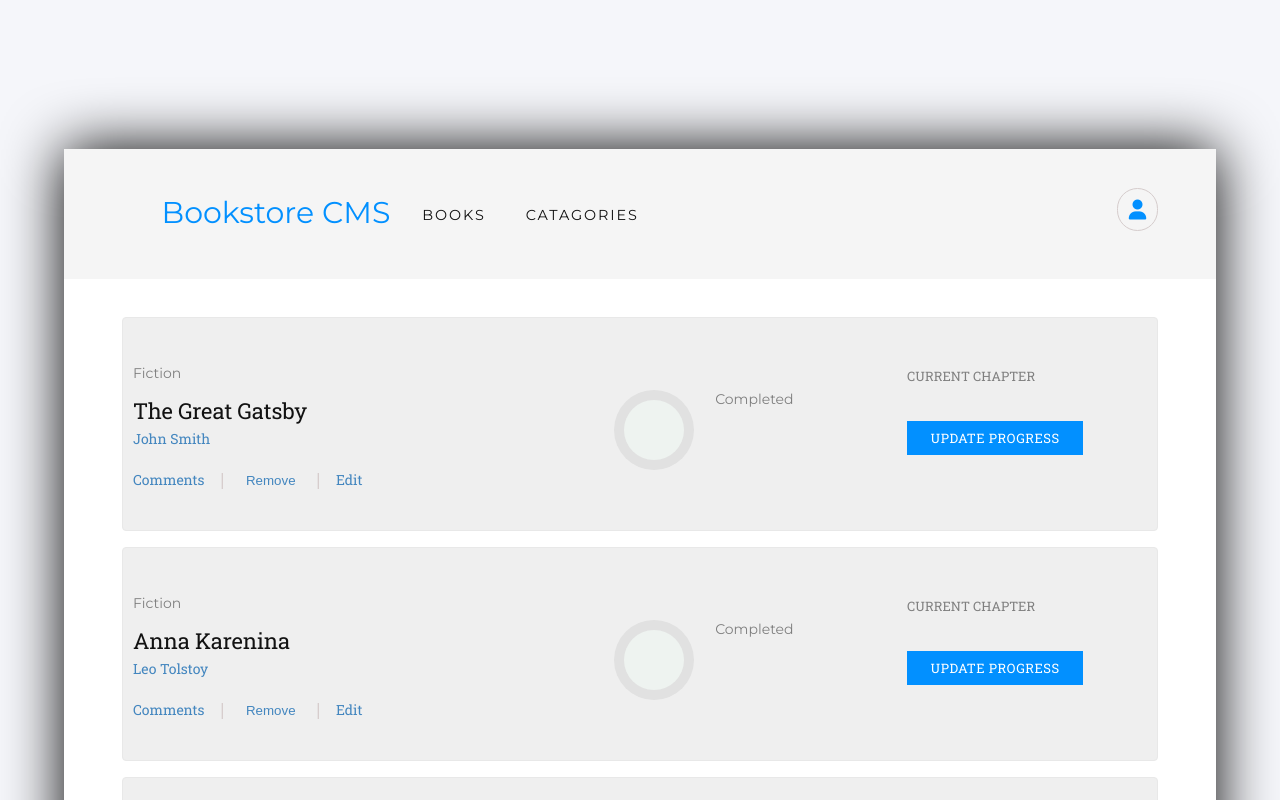
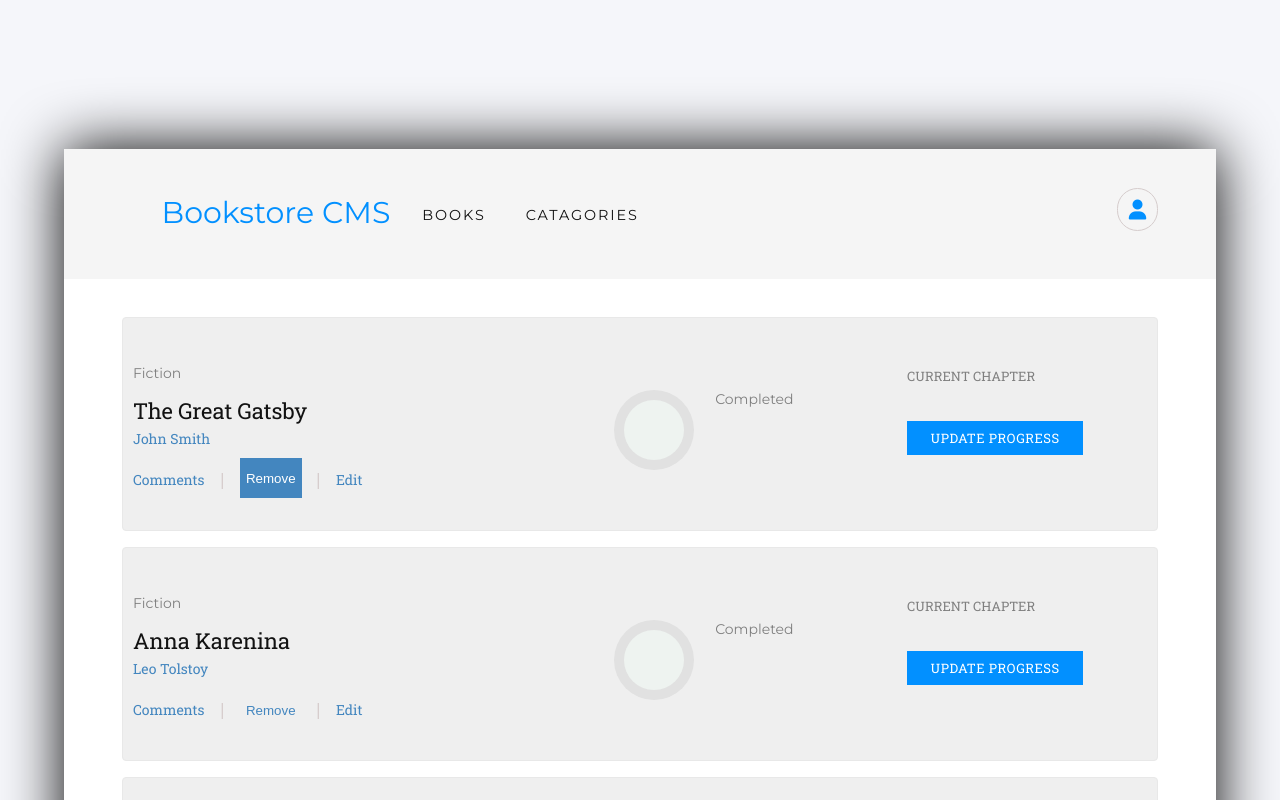
Before and after one commit to Log-benjamin/React-Bookstore, a React (Create React App) app: page / in a window 1280 px wide. In both pictures the pointer is over the button 270 px from the left and 480 px from the top of the page. Shown: the top 800 px of the page. Built offline with nearby package versions, Linux system fonts and the light colour scheme.

Commit message:
add a hover effect for the remove Button

```diff
--- a/src/index.css
+++ b/src/index.css
@@ -169,6 +169,14 @@ a {
   color: #4386bf;
   border: none;
   outline: none;
+}
+
+.remove-btn:hover {
+  margin-top: 10px;
+  margin-right: 15px;
+  height: 40px;
+  color: white;
+  background-color: #4386bf;
 }
 
 .stat-section {
```
